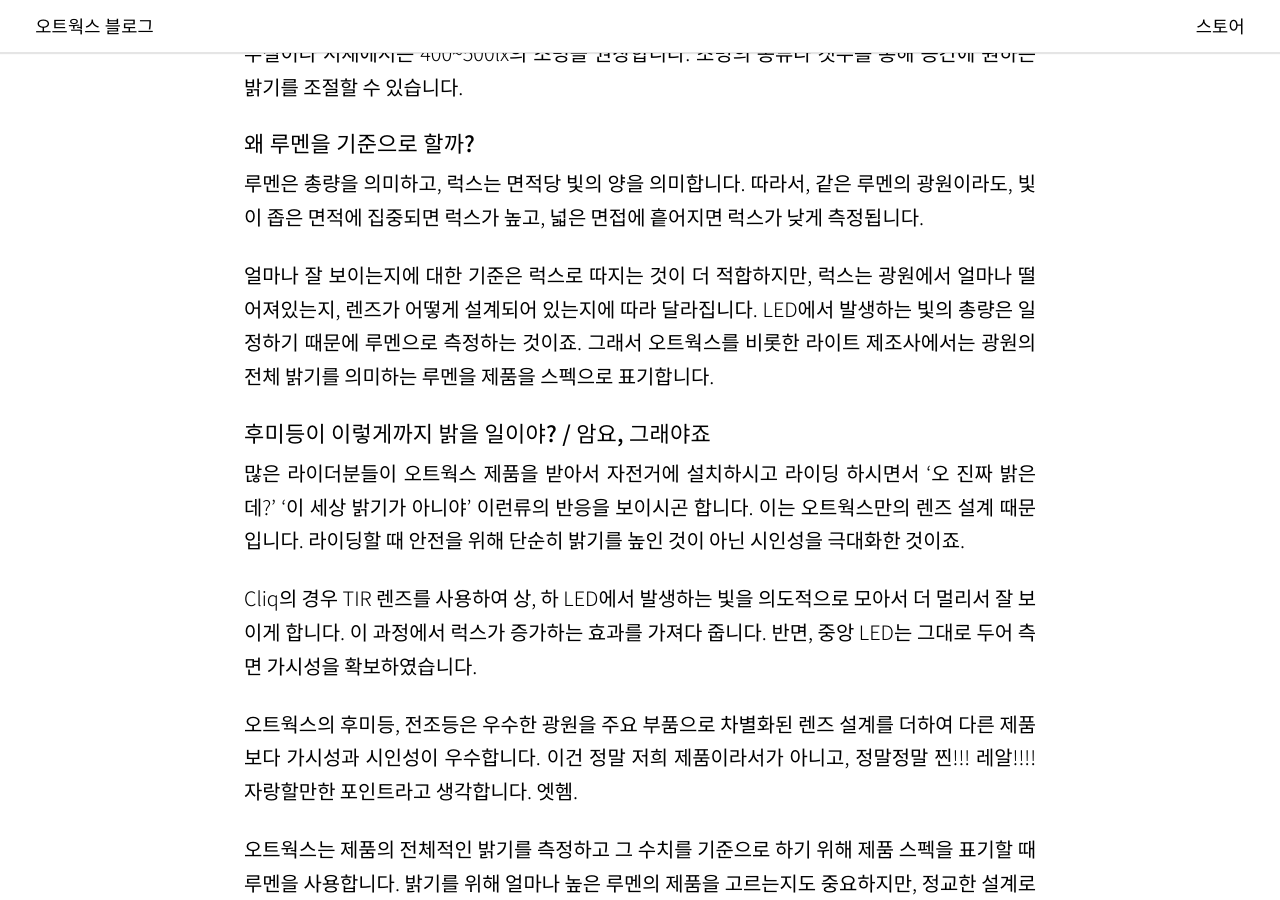
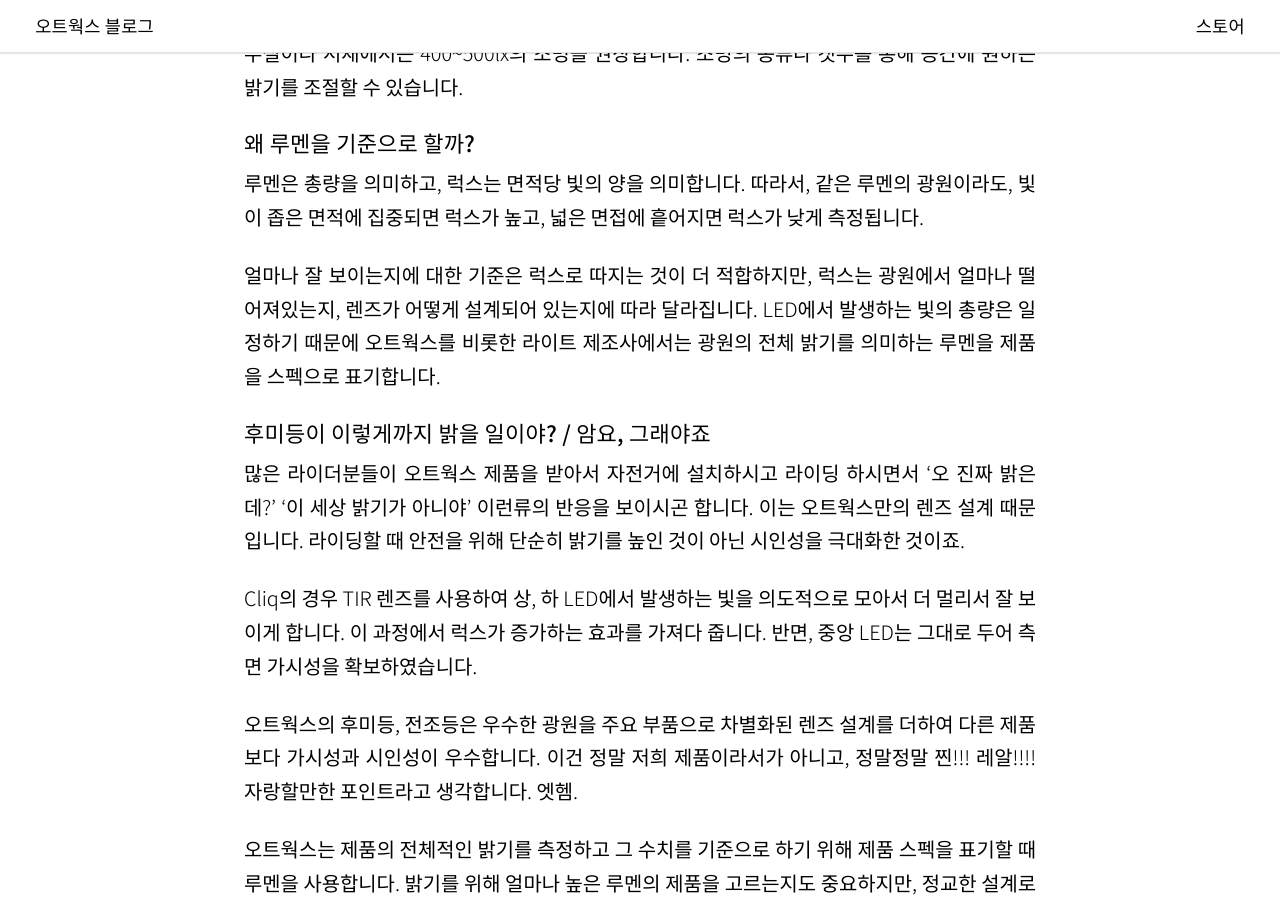
Before and after one commit to hauteworks/hauteworks-blog, a Jekyll site: the page built from _posts/2021-06-17-story-of-lumen-lux-and-light.markdown, in a window 1280 px wide and 900 px high, scrolled down 2764 px. Built offline with Jekyll 4.4.1, drawn with Linux system fonts in a browser that asks for light colours; nearby versions of some CDN libraries.

Commit message:
루멘, 럭스 문장 수정

```diff
--- a/_posts/2021-06-17-story-of-lumen-lux-and-light.markdown
+++ b/_posts/2021-06-17-story-of-lumen-lux-and-light.markdown
@@ -31,7 +31,7 @@
 
 루멘은 총량을 의미하고, 럭스는 면적당 빛의 양을 의미합니다. 따라서, 같은 루멘의 광원이라도, 빛이 좁은 면적에 집중되면 럭스가 높고, 넓은 면접에 흩어지면 럭스가 낮게 측정됩니다.
 
-얼마나 잘 보이는지에 대한 기준은 럭스로 따지는 것이 더 적합하지만, 럭스는 광원에서 얼마나 떨어져있는지, 렌즈가 어떻게 설계되어 있는지에 따라 달라집니다. LED에서 발생하는 빛의 총량은 일정하기 때문에 루멘으로 측정하는 것이죠. 그래서 오트웍스를 비롯한 라이트 제조사에서는 광원의 전체 밝기를 의미하는 루멘을 제품을 스펙으로 표기합니다.
+얼마나 잘 보이는지에 대한 기준은 럭스로 따지는 것이 더 적합하지만, 럭스는 광원에서 얼마나 떨어져있는지, 렌즈가 어떻게 설계되어 있는지에 따라 달라집니다. LED에서 발생하는 빛의 총량은 일정하기 때문에 오트웍스를 비롯한 라이트 제조사에서는 광원의 전체 밝기를 의미하는 루멘을 제품을 스펙으로 표기합니다.
 
 ##### 후미등이 이렇게까지 밝을 일이야? / 암요, 그래야죠
 
```
